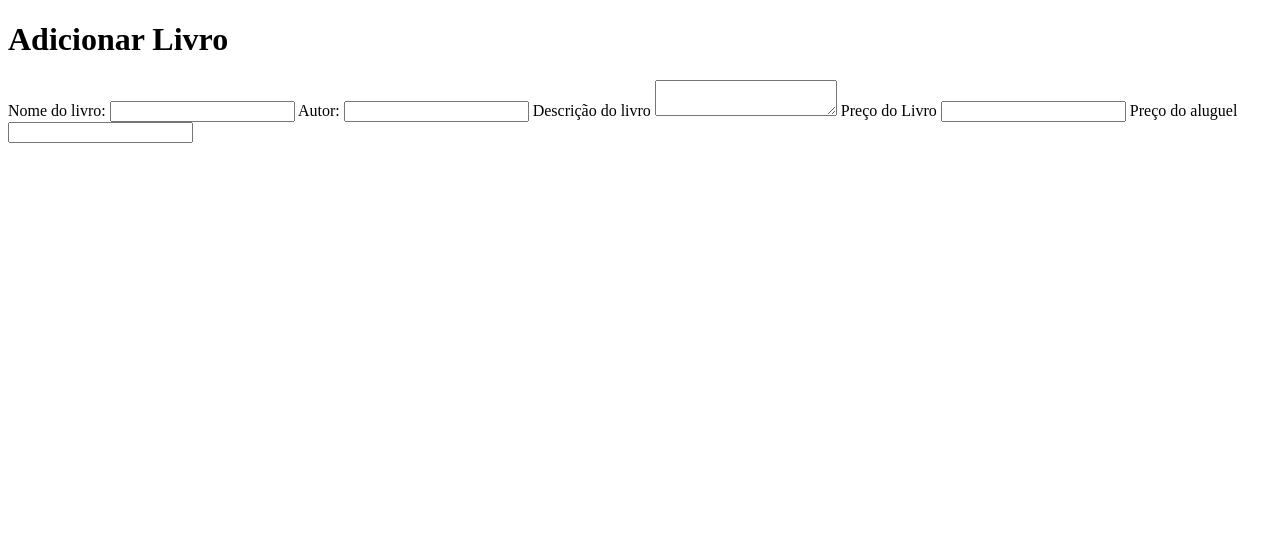
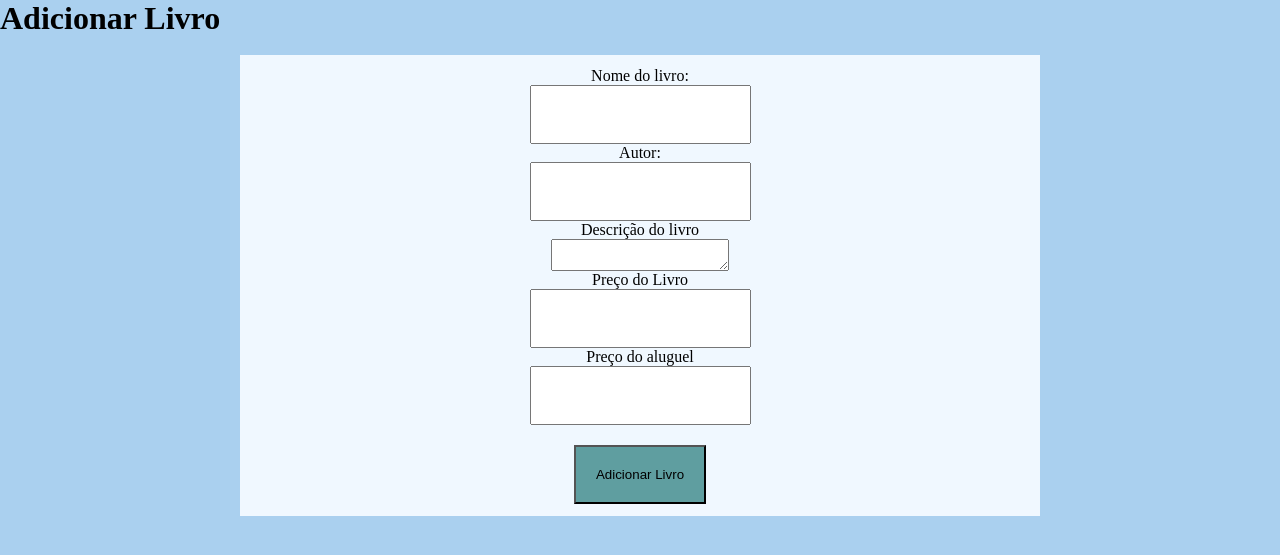
Before and after one commit to Lucas-Geremias/BibliotecaPython, a Flask app: template templates/adicionar.html in a window 1280 px wide. Shown: the top 555 px of the page. Run offline with Flask 3, Linux system fonts and the light colour scheme; the template is opened without the code that fills it, so the values that code supplies are empty.

Commit message:
css adicionar pronto

```diff
--- /dev/null
+++ b/static/css/adicionar.css
@@ -0,0 +1,26 @@
+*{
+  padding: 0;
+  margin: 0;
+  box-sizing: border-box;
+}
+body{
+  background-color: rgb(170, 208, 239);
+}
+form{
+  display: flex;
+  flex-direction: column;
+  align-items: center;
+  text-align: center;
+  background-color: aliceblue;
+  margin: 18px auto;
+  width: 800px;
+  padding: 12px;
+}
+input{
+  padding: 20px;
+}
+button{
+  margin-top: 20px;
+  padding: 20px;
+  background-color: cadetblue;
+}
--- a/templates/adicionar.html
+++ b/templates/adicionar.html
@@ -3,7 +3,8 @@
 <head>
   <meta charset="UTF-8">
   <meta name="viewport" content="width=device-width, initial-scale=1.0">
-  <title>Document</title>
+  <title>Adicionar</title>
+  <link rel="stylesheet" href="/static/css/adicionar.css">
 </head>
 <body>
   <h1>Adicionar Livro</h1>
@@ -20,6 +21,7 @@
 <label for="">Preço do aluguel</label>
 <input type="number" name="" id="">
 
+<button type="submit">Adicionar Livro</button>
 </form>
 
 
```
